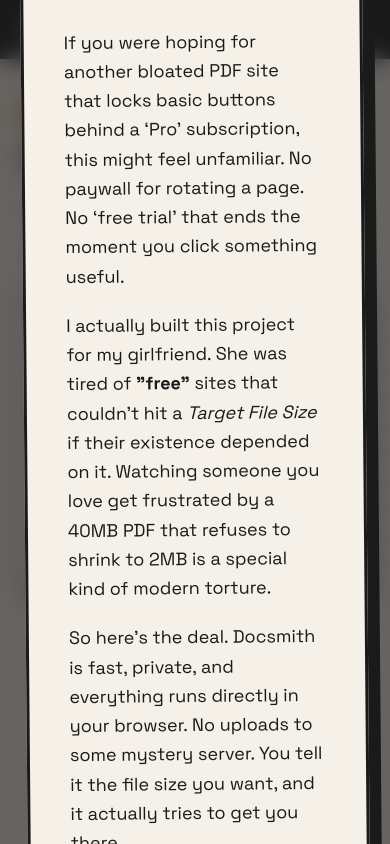
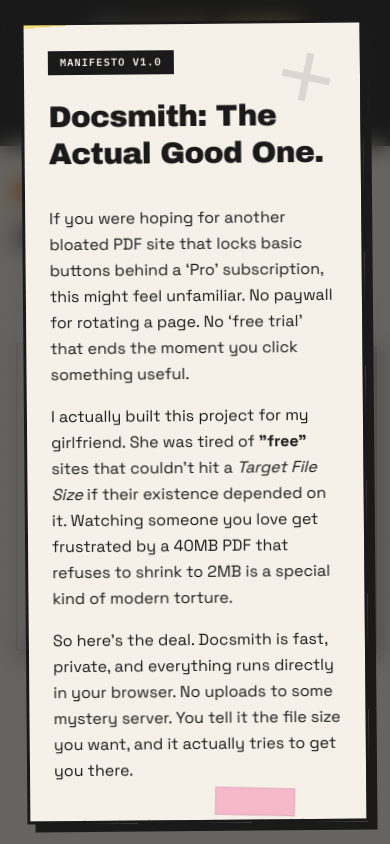
Before and after one commit to halfthew0rldaway/docsmith, a Next.js app: page /extract in a window 390 px wide. Built offline with nearby package versions, Linux system fonts and the light colour scheme.

Commit message:
style: improve mobile text clipping and responsive layouts across app

```diff
--- a/src/app/compress/page.tsx
+++ b/src/app/compress/page.tsx
@@ -66,7 +66,7 @@
     const downloadName = file ? file.name.replace(/\.pdf$/i, "_compressed.pdf") : "compressed.pdf";
 
     return (
-        <div className="w-full px-6 md:px-10 lg:px-16 py-10">
+        <div className="w-full px-4 sm:px-6 md:px-10 lg:px-16 py-8 md:py-10">
             <div style={{ marginBottom: 32, position: "relative" }}>
                 <div style={{ position: "relative", display: "inline-block", marginBottom: 12 }}>
                     <div className="tape-strip wiggle-tape" style={{ backgroundColor: "var(--tape-pink)", top: "50%", left: "50%", transform: "translate(-50%, -50%) rotate(-1.8deg)", width: "110%", height: 18 }} />
--- a/src/app/extract/page.tsx
+++ b/src/app/extract/page.tsx
@@ -34,7 +34,7 @@
     const previewFile = resultBlob || file;
 
     return (
-        <div className="w-full px-6 md:px-10 lg:px-16 py-10">
+        <div className="w-full px-4 sm:px-6 md:px-10 lg:px-16 py-8 md:py-10">
             <div style={{ marginBottom: 32, position: "relative" }}>
                 <div style={{ position: "relative", display: "inline-block", marginBottom: 12 }}>
                     <div className="tape-strip wiggle-tape" style={{ backgroundColor: "var(--tape-yellow)", top: "50%", left: "50%", transform: "translate(-50%, -50%) rotate(-1.5deg)", width: "110%", height: 18 }} />
--- a/src/app/merge/page.tsx
+++ b/src/app/merge/page.tsx
@@ -51,7 +51,7 @@
     const previewFile = resultBlob || files[0];
 
     return (
-        <div className="w-full px-6 md:px-10 lg:px-16 py-10">
+        <div className="w-full px-4 sm:px-6 md:px-10 lg:px-16 py-8 md:py-10">
             {/* Header */}
             <div style={{ marginBottom: 32, position: "relative" }}>
                 <div style={{ position: "relative", display: "inline-block", marginBottom: 12 }}>
--- a/src/app/page.tsx
+++ b/src/app/page.tsx
@@ -61,7 +61,7 @@
 
 export default function HomePage() {
     return (
-        <div className="w-full px-6 md:px-10 lg:px-16 py-10">
+        <div className="w-full px-4 sm:px-6 md:px-10 lg:px-16 py-8 md:py-10">
             {/* Hero */}
             <section className="mb-14 fade-in-up">
                 <div className="mb-4">
--- a/src/app/rotate/page.tsx
+++ b/src/app/rotate/page.tsx
@@ -39,7 +39,7 @@
     ];
 
     return (
-        <div className="w-full px-6 md:px-10 lg:px-16 py-10">
+        <div className="w-full px-4 sm:px-6 md:px-10 lg:px-16 py-8 md:py-10">
             <div style={{ marginBottom: 32, position: "relative" }}>
                 <div style={{ position: "relative", display: "inline-block", marginBottom: 12 }}>
                     <div className="tape-strip wiggle-tape" style={{ backgroundColor: "var(--tape-pink)", top: "50%", left: "50%", transform: "translate(-50%, -50%) rotate(-2deg)", width: "110%", height: 18 }} />
--- a/src/app/split/page.tsx
+++ b/src/app/split/page.tsx
@@ -43,7 +43,7 @@
     const downloadAll = () => results.forEach((r) => saveAs(new Blob([r.bytes as any], { type: "application/pdf" }), r.name));
 
     return (
-        <div className="w-full px-6 md:px-10 lg:px-16 py-10">
+        <div className="w-full px-4 sm:px-6 md:px-10 lg:px-16 py-8 md:py-10">
             <div style={{ marginBottom: 32, position: "relative" }}>
                 <div style={{ position: "relative", display: "inline-block", marginBottom: 12 }}>
                     <div className="tape-strip wiggle-tape" style={{ backgroundColor: "var(--tape-blue)", top: "50%", left: "50%", transform: "translate(-50%, -50%) rotate(-1.5deg)", width: "110%", height: 18 }} />
--- a/src/components/DownloadButton.tsx
+++ b/src/components/DownloadButton.tsx
@@ -75,11 +75,11 @@
                 </div>
             </div>
 
-            <div style={{ display: "flex", flexWrap: "wrap", gap: 12 }}>
-                <button className="btn-accent btn-tactile" onClick={handleDownload} style={{ backgroundColor: "var(--ink)", color: "var(--paper)" }}>
+            <div className="flex flex-col sm:flex-row gap-3">
+                <button className="btn-accent btn-tactile w-full sm:w-auto justify-center" onClick={handleDownload} style={{ backgroundColor: "var(--ink)", color: "var(--paper)" }}>
                     <IconDownload /> {label}
                 </button>
-                <button className="btn-outline btn-tactile" onClick={onReset}>
+                <button className="btn-outline btn-tactile w-full sm:w-auto justify-center" onClick={onReset}>
                     <IconRefresh /> Start Over
                 </button>
             </div>
--- a/src/components/FileUploader.tsx
+++ b/src/components/FileUploader.tsx
@@ -119,9 +119,9 @@
                                 borderTop: i > 0 ? "1px solid var(--paper-mid)" : undefined,
                             }}
                         >
-                            <div style={{ display: "flex", alignItems: "center", gap: 7, minWidth: 0 }}>
+                            <div style={{ display: "flex", alignItems: "center", gap: 7, flex: 1, minWidth: 0 }}>
                                 <span style={{ color: "var(--ink-muted)", flexShrink: 0 }}><IconFile /></span>
-                                <span className="font-mono text-sm" style={{ color: "var(--ink)", overflow: "hidden", textOverflow: "ellipsis", whiteSpace: "nowrap", maxWidth: 260 }}>
+                                <span className="font-mono text-sm" style={{ color: "var(--ink)", overflow: "hidden", textOverflow: "ellipsis", whiteSpace: "nowrap" }}>
                                     {f.name}
                                 </span>
                             </div>
--- a/src/components/Navbar.tsx
+++ b/src/components/Navbar.tsx
@@ -14,7 +14,7 @@
     const path = usePathname();
     return (
         <header style={{ backgroundColor: "var(--ink)", borderBottom: "3px solid var(--ink)" }} className="w-full sticky top-0 z-50">
-            <div className="flex items-center justify-between px-6 py-3 gap-6">
+            <div className="flex flex-col sm:flex-row items-center justify-between px-4 sm:px-6 py-4 sm:py-3 gap-4 sm:gap-6">
                 <Link href="/" className="flex items-center gap-3 flex-shrink-0">
                     <span className="font-display text-2xl" style={{ color: "var(--paper)", letterSpacing: "-0.02em" }}>
                         doc<span style={{ color: "var(--tape-yellow)" }}>smith</span>
@@ -31,7 +31,7 @@
                     </span>
                 </Link>
 
-                <nav className="flex items-center gap-0 overflow-x-auto">
+                <nav className="flex flex-wrap justify-center items-center gap-1 sm:gap-0">
                     {navTools.map((t) => {
                         const active = path === t.href;
                         return (
@@ -41,7 +41,7 @@
                                 className="font-mono"
                                 style={{
                                     fontSize: "0.72rem", letterSpacing: "0.08em", textTransform: "uppercase",
-                                    padding: "7px 16px", display: "inline-block", whiteSpace: "nowrap",
+                                    padding: "6px 10px", display: "inline-block", whiteSpace: "nowrap",
                                     backgroundColor: active ? "var(--tape-yellow)" : "transparent",
                                     color: active ? "var(--ink)" : "rgba(245,240,232,0.65)",
                                     transition: "background 0.12s, color 0.12s",
--- a/src/components/WelcomeModal.tsx
+++ b/src/components/WelcomeModal.tsx
@@ -26,7 +26,7 @@
             onClick={close}
         >
             <div
-                className="modal-container-styled relative w-full max-w-2xl bg-[#f5f0e8] border-3 border-[#1a1a1a] p-10 md:p-14 shadow-[12px_12px_0_#1a1a1a] "
+                className="modal-container-styled relative w-full max-h-[95vh] overflow-y-auto max-w-2xl bg-[#f5f0e8] border-[3px] border-[#1a1a1a] p-6 sm:p-10 md:p-14 shadow-[8px_8px_0_#1a1a1a] md:shadow-[12px_12px_0_#1a1a1a] "
                 style={{ transform: "rotate(-0.5deg)" }}
                 onClick={(e) => e.stopPropagation()}
             >
@@ -36,12 +36,12 @@
 
                 <div className="mb-8">
                     <span className="inline-block bg-[#1a1a1a] color-[#f5f0e8] px-3 py-1 font-mono text-[0.65rem] font-bold tracking-widest uppercase mb-4" style={{ backgroundColor: "#1a1a1a", color: "#f5f0e8" }}>MANIFESTO V1.0</span>
-                    <h1 className="font-display text-4xl md:text-5xl text-[#1a1a1a] leading-tight tracking-tight mt-2">
+                    <h1 className="font-display text-3xl sm:text-4xl md:text-5xl text-[#1a1a1a] leading-tight tracking-tight mt-2">
                         Docsmith: The Actual Good One.
                     </h1>
                 </div>
 
-                <div className="font-body space-y-5 text-[#1a1a1a] text-lg leading-relaxed">
+                <div className="font-body space-y-4 md:space-y-5 text-[#1a1a1a] text-base md:text-lg leading-relaxed">
                     <p>
                         If you were hoping for another bloated PDF site that locks basic buttons behind a ‘Pro’ subscription, this might feel unfamiliar. No paywall for rotating a page. No ‘free trial’ that ends the moment you click something useful.
                     </p>
```
